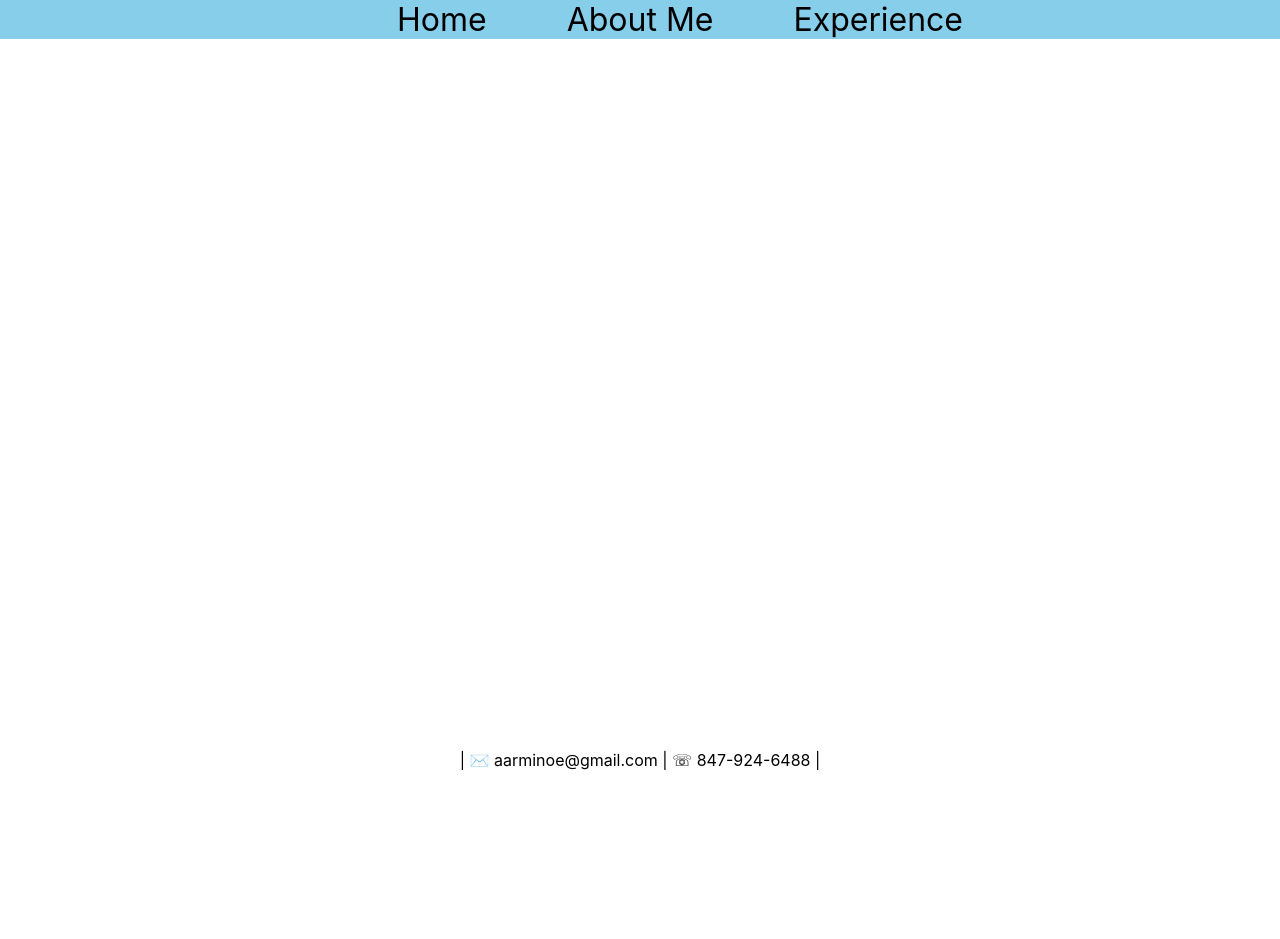
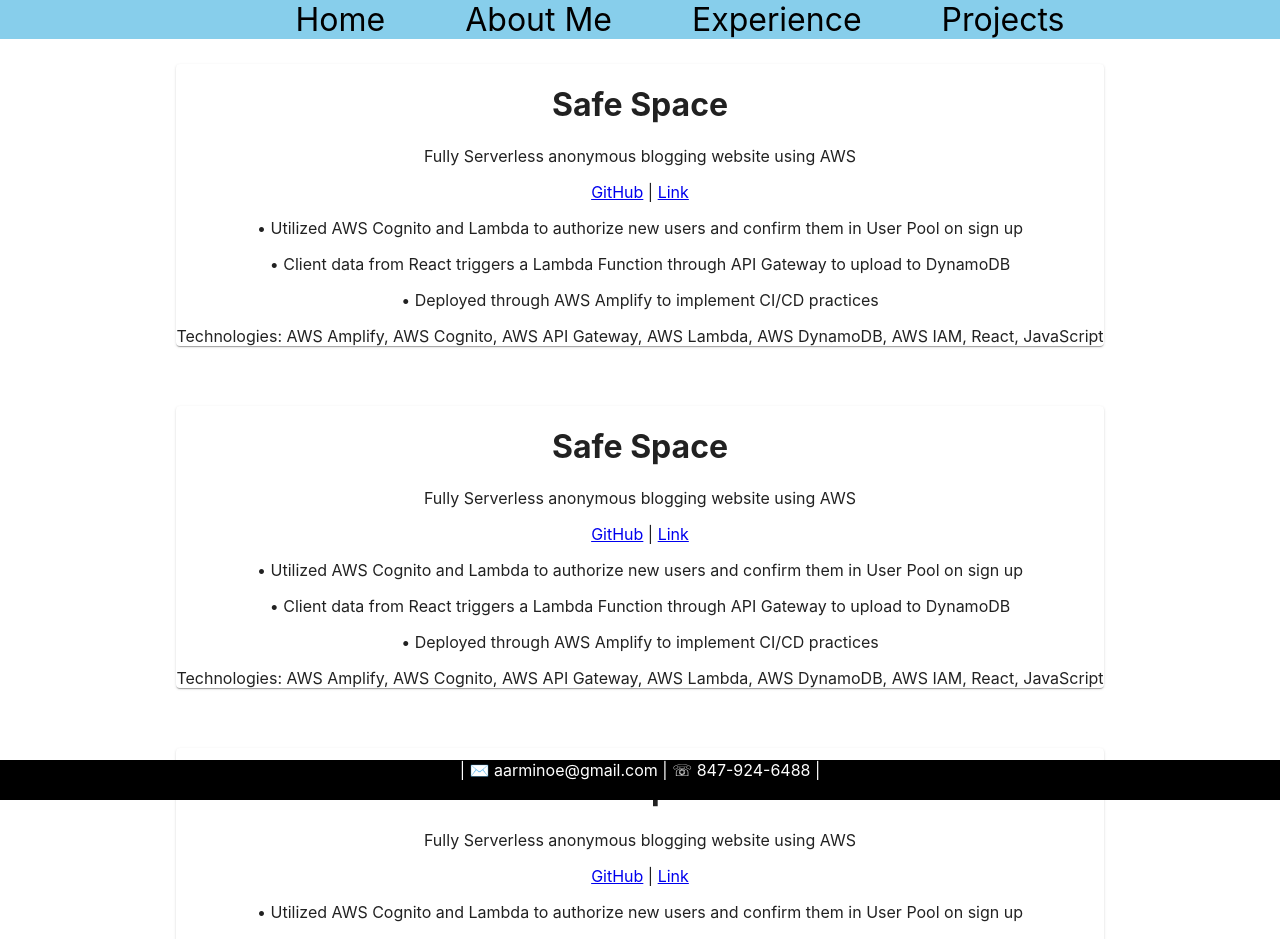
Before and after one commit to aarminoe/personal-site, a React (Create React App) app: page /projects in a window 1280 px wide. Shown: the top 939 px of the page. Before the commit the page ends 800 px from the top, so only its background shows below. Built offline with nearby package versions, Linux system fonts and the light colour scheme; no server answers.

Commit message:
added project layout to project component, footer is now fixed to the bottom of the page even on scroll

```diff
--- a/src/App.css
+++ b/src/App.css
@@ -38,6 +38,11 @@
   }
 }
 
+.about-me-header {
+  text-decoration: underline;
+  text-align: center;
+}
+
 .about-me-paragraph {
   font-size: larger;
   margin-left: auto;
@@ -61,12 +66,28 @@
 }
 
 .contact-info {
-  position: absolute;
-  bottom: 30px;
+  position: fixed;
+  bottom: 0;
   width: 100%;
+  background-color: black;
+  color: white;
+  height: 40px;
 }
 
 .currently-on-about {
   text-decoration: underline;
   font-weight: 700;
 }
+
+.link-card {
+  width: 100px;
+  display: flex;
+}
+
+.single-project {
+  width: fit-content;
+  margin-left: auto;
+  margin-right: auto;
+  margin-top: 25px;
+  margin-bottom: 60px;
+}
--- a/src/App.js
+++ b/src/App.js
@@ -2,9 +2,7 @@ import './App.css';
 import Header from './Header';
 import AboutMe from './AboutMe';
 import Home from './Home';
-import Splash from './Splash';
 import Experience from './Experience';
-import Contact from './Contact';
 import Bottom from './Bottom';
 import Projects from './Projects';
 import { Routes } from "react-router-dom";
@@ -53,6 +51,7 @@ function App() {
             <Route path='/' element={ <Home /> }/>
             <Route path='about-me' element={ <AboutMe /> }/>
             <Route path='job-experience' element= { <Experience />}/>
+            <Route path='projects' element= { <Projects />}/>
           </Routes>
         </div>
         <div>
--- a/src/Header.js
+++ b/src/Header.js
@@ -2,18 +2,19 @@ import React from "react";
 import { Link } from "react-router-dom";
 import { Nav } from "react-bootstrap";
 import NavLink from "react-bootstrap";
-import { Card } from "react-bootstrap";
+import { Card } from "@mui/material";
 
 
 function Header() {
     return (
-        <Card className="navbar">
+        <div className="navbar">
             <Nav>
                 <Link className="link-nav" to='/'>Home</Link>
                 <Link className="link-nav" to='about-me'>About Me</Link>
                 <Link className="link-nav" to='job-experience'>Experience</Link>
+                <Link className="link-nav" to='projects'>Projects</Link>
             </Nav>
-        </Card>
+        </div>
     )
 }
 
--- a/src/Projects.js
+++ b/src/Projects.js
@@ -1,9 +1,49 @@
 import React from "react";
+import { Link } from "react-router-dom";
+import { Card } from "@mui/material";
 
 function Projects() {
     return(
         <div>
-
+            <Card className="single-project">
+                <h1>Safe Space</h1>
+                <p>Fully Serverless anonymous blogging website using AWS</p>
+                <Link to='https://github.com/aarminoe/fully-serverless-app-aws'>GitHub</Link> | <Link to ='https://main.d2n54e2sdil7ey.amplifyapp.com/'>Link</Link>
+                <div>
+                    <div>
+                        <p>• Utilized AWS Cognito and Lambda to authorize new users and confirm them in User Pool on sign up</p>
+                        <p>• Client data from React triggers a Lambda Function through API Gateway to upload to DynamoDB</p>
+                        <p>• Deployed through AWS Amplify to implement CI/CD practices</p>
+                    </div>
+                    <div>Technologies: AWS Amplify, AWS Cognito, AWS API Gateway, AWS Lambda, AWS DynamoDB, AWS IAM, React, JavaScript</div>
+                </div>
+            </Card>
+            <Card className="single-project">
+                <h1>Safe Space</h1>
+                <p>Fully Serverless anonymous blogging website using AWS</p>
+                <Link to='https://github.com/aarminoe/fully-serverless-app-aws'>GitHub</Link> | <Link to ='https://main.d2n54e2sdil7ey.amplifyapp.com/'>Link</Link>
+                <div>
+                    <div>
+                        <p>• Utilized AWS Cognito and Lambda to authorize new users and confirm them in User Pool on sign up</p>
+                        <p>• Client data from React triggers a Lambda Function through API Gateway to upload to DynamoDB</p>
+                        <p>• Deployed through AWS Amplify to implement CI/CD practices</p>
+                    </div>
+                    <div>Technologies: AWS Amplify, AWS Cognito, AWS API Gateway, AWS Lambda, AWS DynamoDB, AWS IAM, React, JavaScript</div>
+                </div>
+            </Card>
+            <Card className="single-project">
+                <h1>Safe Space</h1>
+                <p>Fully Serverless anonymous blogging website using AWS</p>
+                <Link to='https://github.com/aarminoe/fully-serverless-app-aws'>GitHub</Link> | <Link to ='https://main.d2n54e2sdil7ey.amplifyapp.com/'>Link</Link>
+                <div>
+                    <div>
+                        <p>• Utilized AWS Cognito and Lambda to authorize new users and confirm them in User Pool on sign up</p>
+                        <p>• Client data from React triggers a Lambda Function through API Gateway to upload to DynamoDB</p>
+                        <p>• Deployed through AWS Amplify to implement CI/CD practices</p>
+                    </div>
+                    <div>Technologies: AWS Amplify, AWS Cognito, AWS API Gateway, AWS Lambda, AWS DynamoDB, AWS IAM, React, JavaScript</div>
+                </div>
+            </Card>
         </div>
     )
 }
```
